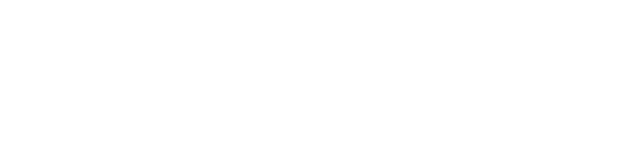
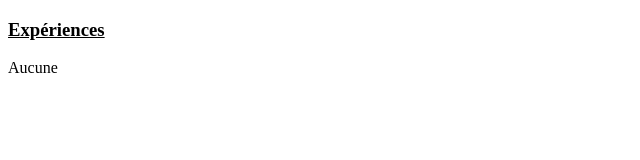
Before and after one commit to assaniiqbal/git-mon-cv, a plain HTML site: page index.html in a window 1280 px wide. Shown: the whole page, without its empty margins (0-640 px from the left). Drawn offline with Linux system fonts and the light colour scheme.

Commit message:
mise en place de la section experiences

```diff
--- a/index.html
+++ b/index.html
@@ -8,5 +8,20 @@
 </head>
 <body>
 
+
+
+
+
+
+
+
+
+
+
+
+
+
+    <h3><u>Expériences</u></h3>
+    <p>Aucune</p>
 </body>
 </html>
```
